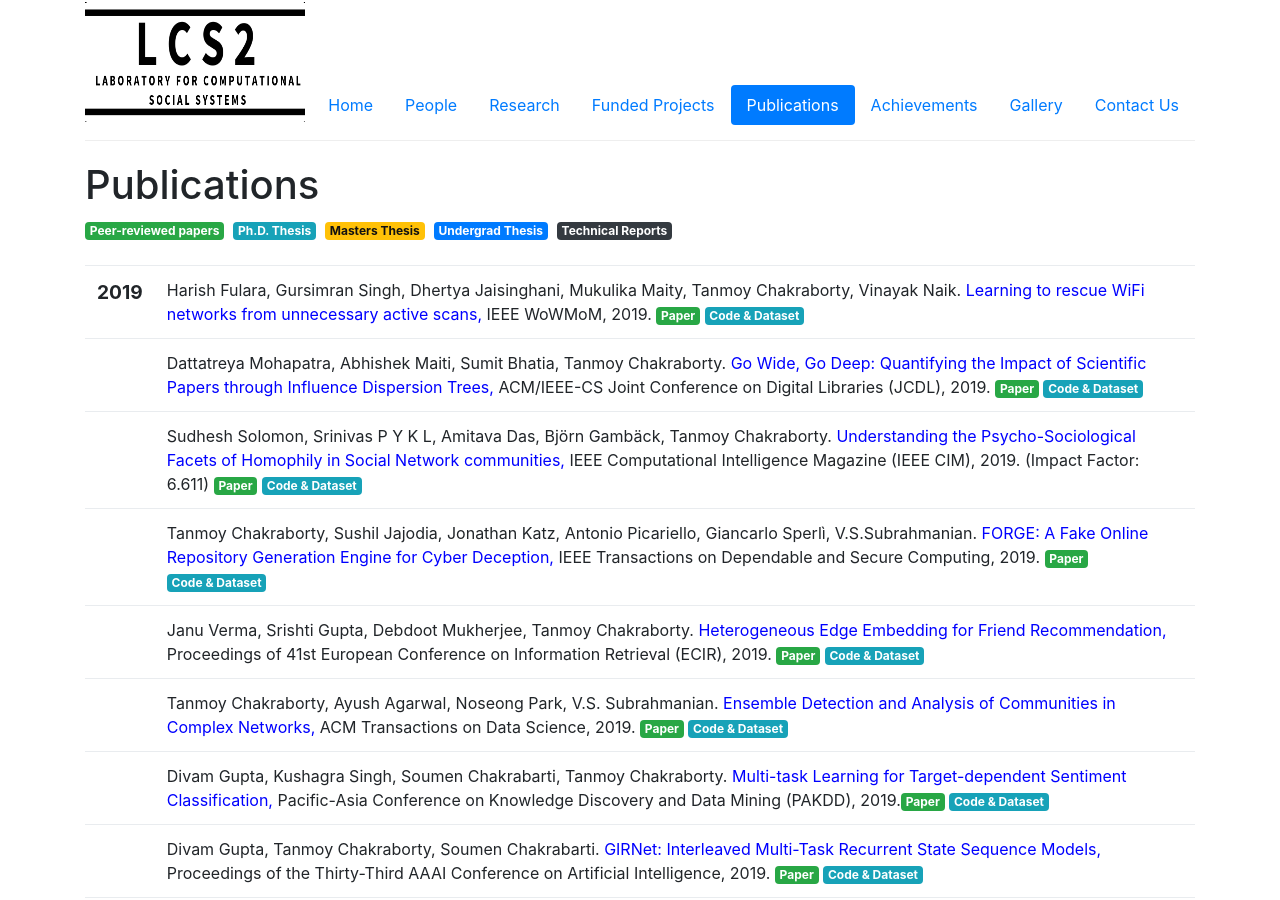
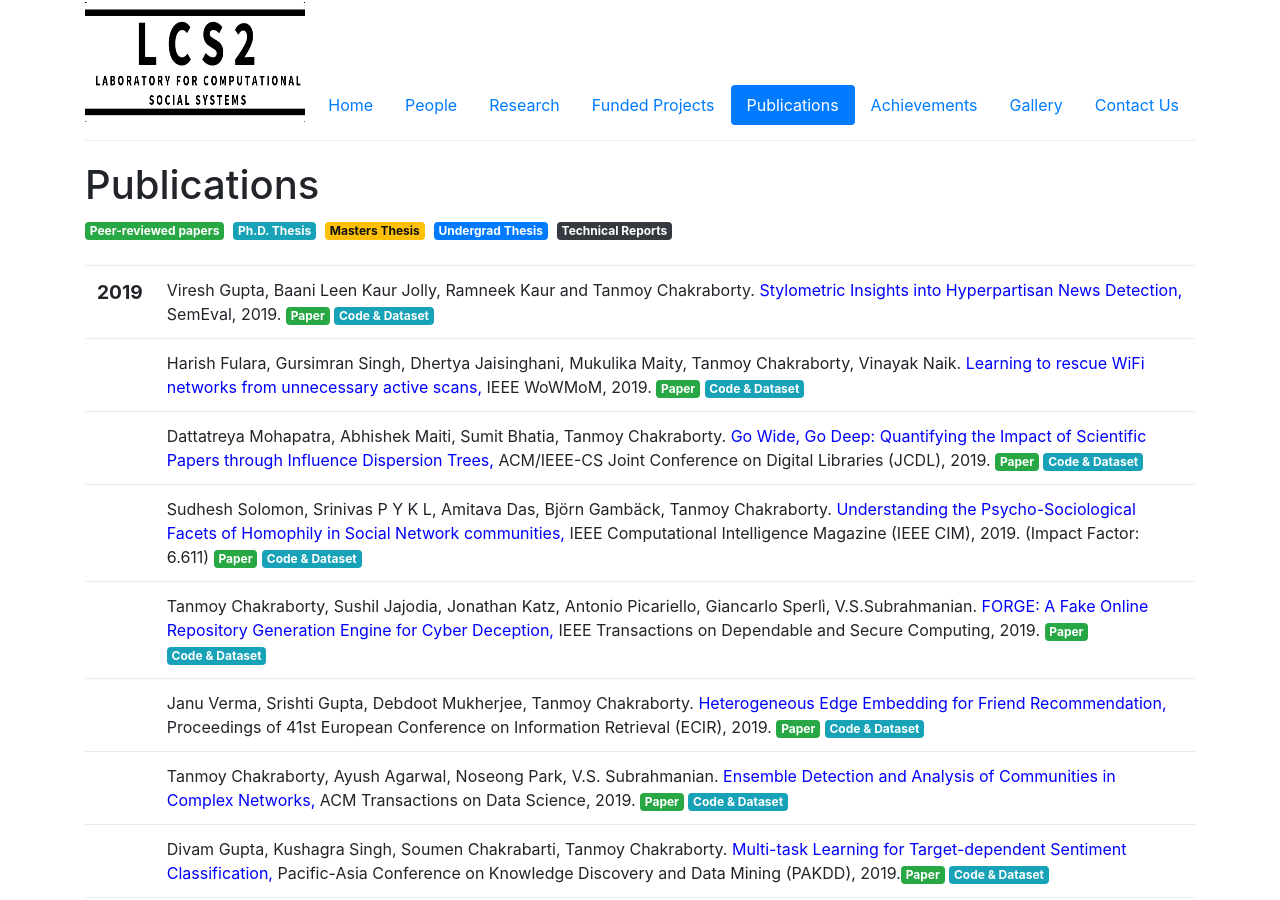
Before and after one commit to LCS2-IIITD/webpage, a Jekyll site: the page built from publications.html, in a window 1280 px wide and 900 px high. Built offline with Jekyll 4.4.1, drawn with Linux system fonts in a browser that asks for light colours.

Commit message:
Added SemEval paper

```diff
--- a/_includes/pubs.html
+++ b/_includes/pubs.html
@@ -13,10 +13,27 @@
 <br/><br/>
 	<table class="table">
 	<tbody>
+		<tr>
+			<td>
+				<span class="date">
+					<big><strong>2019</strong></big><br />
+				</span>
+			</td>
+			<td class="publication">
+				<!--<span class="pubtitle">
+					<a href="https://www.asdfasdf.asdfasdf.asdfasdfads">[PDF]</a>
+					<a href="https://www.asdfasdf.asdfasdf.asdfasdfads">[Code]</a>
+					<a href="https://www.asdfasdf.asdfasdf.asdfasdfads">[Dataset]</a>
+				</span><br />-->
+				Viresh Gupta, Baani Leen Kaur Jolly, Ramneek Kaur and Tanmoy Chakraborty. <font color="blue">Stylometric Insights into Hyperpartisan News Detection,</font> SemEval, 2019. <a href="#" style="text-decoration: none"><span class="badge badge-success">Paper</span>&nbsp;</a><a href="https://github.com/LCS2-IIITD/idt-analysis" style="text-decoration: none"><span class="badge badge-info">Code & Dataset</span></a>
+				<span class="links">
+				</span>
+			</td>
+			</tr>
 			<tr>
 			<td>
 				<span class="date">
-					<big><strong>2019</strong></big><br />
+					<!-- <big><strong>2019</strong></big><br /> -->
 				</span>
 			</td>
 			<td class="publication">
```
Also changed, not shown: _posts/2019-04-03-SemEval.md (added, +6 -0 lines), 5 other files.
